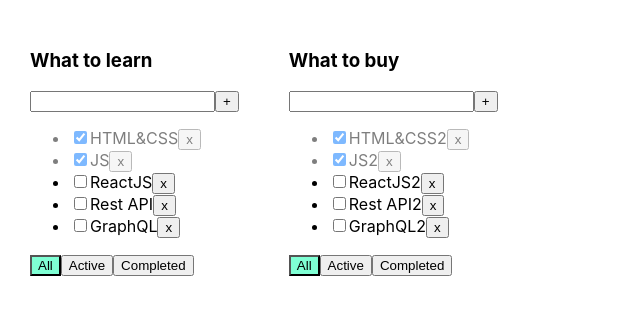
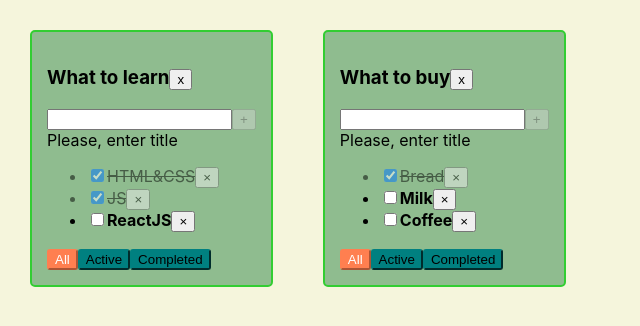
Before and after one commit to vasilyocheck/3-todolist, a React (Create React App) app: page / in a window 1280 px wide. Shown: the top 326 px of the page, without its empty margins (0-640 px from the left). Built offline with nearby package versions, Linux system fonts and the light colour scheme.

Commit message:
sprint 2 lesson 1 (with Victor)

```diff
--- a/src/App.css
+++ b/src/App.css
@@ -1,24 +1,41 @@
 .App {
   padding: 30px;
   display: flex;
+  background-color: beige;
+  height: 100vh;
 }
 
 .App > div {
   margin-right: 50px;
 }
-
-.error {
-  border: red 1px solid;
+.todolist {
+  background-color: darkseagreen;
+  border: 2px solid limegreen;
+  border-radius: 5px;
+  padding: 15px;
+  height: max-content;
 }
 
-.error-message {
-  color: red;
+
+.task {
+  font-weight: bold;
 }
-
-.active-filter {
-  background-color: aquamarine;
+.task-done {
+  opacity: 0.5;
+  text-decoration: line-through;
 }
-
-.is-done {
-  opacity: 0.5;
+.btn-filter {
+  background-color: teal;
+  border-radius: 3px;
+  border-color: teal;
 }
+.btn-filter-active {
+  background-color: coral;
+  color: white;
+  border-radius: 3px;
+  border-color: coral;
+}
+.empty-value-error {
+  border: 2px solid red;
+  outline: none;
+}
--- a/src/App.tsx
+++ b/src/App.tsx
@@ -1,124 +1,122 @@
-import React, {useState} from 'react';
+import React, { useState } from 'react';
 import './App.css';
-import {TaskType, Todolist} from './Todolist';
-import {v1} from 'uuid';
+import TodoList from './Todolist';
 
 
+//CRUD
 
-export type FilterValuesType = "all" | "active" | "completed";
-
-type todolistsType = {
+export type TaskType = {
     id: string
     title: string
+    isDone: boolean
+}
+export type FilterValuesType = "all"|"active"|"completed"
+
+export type TodolistType = {
+    todolistId: string
+    todolistTitle: string
     filter: FilterValuesType
 }
 
-type TodolistsTasksType = {
+type TasksStateType = {
     [key: string]: TaskType[]
 }
 
-function App() {
+function App(): JSX.Element {
+    // BLL:
+    const todolistId_1 = crypto.randomUUID();
+    const todolistId_2 = crypto.randomUUID();
+    const [todolists, setTodolists] = useState<TodolistType[]>([
+        {todolistId: todolistId_1, todolistTitle: 'What to learn', filter: 'all'},
+        {todolistId: todolistId_2, todolistTitle: 'What to buy', filter: 'all'}
+    ]);
 
-    // let [tasks, setTasks] = useState([
-    //     {id: v1(), title: "HTML&CSS", isDone: true},
-    //     {id: v1(), title: "JS", isDone: true},
-    //     {id: v1(), title: "ReactJS", isDone: false},
-    //     {id: v1(), title: "Rest API", isDone: false},
-    //     {id: v1(), title: "GraphQL", isDone: false},
-    // ]);
-    // let [filter, setFilter] = useState<FilterValuesType>("all");
+    let [tasks, setTasks] = useState<TasksStateType>({
+        [todolistId_1]: [
+            {id: crypto.randomUUID(), title: 'HTML&CSS', isDone: true},
+            {id: crypto.randomUUID(), title: 'JS', isDone: true},
+            {id: crypto.randomUUID(), title: 'ReactJS', isDone: false},
 
-    let todolistID1 = v1();
-    let todolistID2 = v1();
-
-    let [todolists, setTodolists] = useState<Array<todolistsType>>([
-        {id: todolistID1, title: 'What to learn', filter: 'all'},
-        {id: todolistID2, title: 'What to buy', filter: 'all'},
-    ])
-
-    let [tasks, setTasks] = useState<TodolistsTasksType>({
-        [todolistID1]: [
-            {id: v1(), title: "HTML&CSS", isDone: true},
-            {id: v1(), title: "JS", isDone: true},
-            {id: v1(), title: "ReactJS", isDone: false},
-            {id: v1(), title: "Rest API", isDone: false},
-            {id: v1(), title: "GraphQL", isDone: false},
         ],
-        [todolistID2]: [
-            {id: v1(), title: "HTML&CSS2", isDone: true},
-            {id: v1(), title: "JS2", isDone: true},
-            {id: v1(), title: "ReactJS2", isDone: false},
-            {id: v1(), title: "Rest API2", isDone: false},
-            {id: v1(), title: "GraphQL2", isDone: false},
+        [todolistId_2]: [
+            {id: crypto.randomUUID(), title: 'Bread', isDone: true},
+            {id: crypto.randomUUID(), title: 'Milk', isDone: false},
+            {id: crypto.randomUUID(), title: 'Coffee', isDone: false},
         ]
-    });
+    })
 
 
-    function removeTask(id: string, todolistId: string) {
-        let filteredTasks = tasks[todolistId].filter(t => t.id !== id);
-        tasks[todolistId] = filteredTasks;
-        setTasks({...tasks});
+    const removeTask = (taskId: string, todolistId: string): void => {
+       /* const taskToRemove = tasks[todolistId];
+        const filteredTasks = taskToRemove.filter(t => t.id !== taskId);
+        const copyTasks = {...tasks}
+        copyTasks[todolistId] = filteredTasks;
+        setTasks(copyTasks)*/
+        setTasks({...tasks, [todolistId]: tasks[todolistId].filter(t => t.id !== taskId)});
+    }  // D
+    const addTask = (taskTitle: string, todolistId: string) => {
+        const newTask: TaskType = {
+            id: crypto.randomUUID(),
+            title: taskTitle,
+            isDone: false
+        }
+        //const nextTasks = [...tasks[todolistId], newTask];
+        setTasks({...tasks, [todolistId]: [...tasks[todolistId], newTask]});
+    }  // C
+    const changeTaskStatus = (taskId: string, isDone: boolean, todolistId: string) => {
+
+        setTasks({...tasks,
+            [todolistId]: tasks[todolistId].map(t => t.id === taskId ? {...t, isDone: isDone} : t)});
+    }
+    const changeTaskTitle = (taskId: string, title: string, todolistId: string) => {
+        setTasks({...tasks,
+            [todolistId]: tasks[todolistId].map(t => t.id === taskId ? {...t, title: title} : t)});
+
     }
 
-    function addTask(title: string, todolistId: string) {
-        let task = {id: v1(), title: title, isDone: false};
-        let newTasks = [task, ...tasks[todolistId]];
-        tasks[todolistId] = newTasks;
-        setTasks({...tasks});
+    const removeTodolist = (todolistId: string) => {
+        setTodolists(todolists.filter(tl => tl.todolistId !== todolistId))
+        delete tasks[todolistId];
     }
+    const getTasksForRender = (allTasks: Array<TaskType>, nextFilter: FilterValuesType): Array<TaskType> => {
+        switch (nextFilter) {
+            case "active":
+                return allTasks.filter(t => t.isDone === false)
+            case "completed":
+                return allTasks.filter(t => t.isDone === true)
+            default:
+                return allTasks
+        }
+    }
+    const changeTodolistFilter = (nextFilter: FilterValuesType, todolistId: string) => {
+        setTodolists(todolists.map(tl => tl.todolistId === todolistId ? {...tl, filter: nextFilter} : tl));
+    }
+    // UI:
 
-    function changeStatus(taskId: string, isDone: boolean, todolistId: string) {
-        let task = tasks[todolistId].find(t => t.id === taskId);
-        if (task) {
-            task.isDone = isDone;
-        }
-
-        setTasks({...tasks});
-    }
+    const todolistComponents: Array<JSX.Element> = todolists.map(tl => {
+        const tasksForRender: Array<TaskType> = getTasksForRender(tasks[tl.todolistId], tl.filter)
+        return(
+            <TodoList
+                key={tl.todolistId}
+                todolistId={tl.todolistId}
+                filter={tl.filter}
+                title={tl.todolistTitle}
+                tasks={tasksForRender}
+                removeTask={removeTask}
+                changeFilter={changeTodolistFilter}
+                changeTaskStatus={changeTaskStatus}
+                addTask={addTask}
+                removeTodolist={removeTodolist}
+            />
+        );
+    })
 
 
-    function changeFilter(value: FilterValuesType, todolistId: string) {
-        let changedTodolist = todolists.find(tl => tl.id === todolistId);
-        if(changedTodolist) {
-            changedTodolist.filter = value;
-            setTodolists([...todolists]);
-        }
-    }
 
 
     return (
         <div className="App">
-            {todolists.map(todolist => {
-                let tasksForTodolist = tasks[todolist.id];
-
-                if (todolist.filter === "active") {
-                    tasksForTodolist = tasksForTodolist.filter(t => !t.isDone);
-                }
-                if (todolist.filter === "completed") {
-                    tasksForTodolist = tasksForTodolist.filter(t => t.isDone);
-                }
-                return (
-                    <Todolist
-                        key={todolist.id}
-                        title={todolist.title}
-                        todolistId={todolist.id}
-                        tasks={tasksForTodolist}
-                        removeTask={removeTask}
-                        changeFilter={changeFilter}
-                        addTask={addTask}
-                        changeTaskStatus={changeStatus}
-                        filter={todolist.filter}/>
-                );
-            })}
-
-            {/*<Todolist title="What to learn"
-                      tasks={tasksForTodolist}
-                      removeTask={removeTask}
-                      changeFilter={changeFilter}
-                      addTask={addTask}
-                      changeTaskStatus={changeStatus}
-                      filter={filter}
-            />*/}
+            {todolistComponents}
         </div>
     );
 }
--- /dev/null
+++ b/src/Task.tsx
@@ -0,0 +1,32 @@
+import React, {ChangeEvent, FC} from "react";
+import {TaskType} from "./App";
+
+type TaskPropsType = {
+    removeTask: (taskId: string) => void;
+    changeTaskStatus: (isDone: boolean) => void;
+} & TaskType
+
+const Task: FC<TaskPropsType> = (
+    {
+        id,
+        title,
+        isDone,
+        removeTask,
+        changeTaskStatus
+    }) => {
+    const onClickRemoveTaskHandler = () => removeTask(id);
+    const onChangeAlterTaskStatusHandler = (e: ChangeEvent<HTMLInputElement>) =>
+        changeTaskStatus(e.currentTarget.checked)
+    return (
+        <li key={id} className={isDone ? "task-done" : "task"}>
+            <input
+                type="checkbox"
+                checked={isDone}
+                onChange={onChangeAlterTaskStatusHandler}
+            />
+            <span>{title}</span>
+            <button onClick={onClickRemoveTaskHandler}>&times;</button>
+        </li>
+    )
+}
+export default Task;
--- a/src/Todolist.tsx
+++ b/src/Todolist.tsx
@@ -1,90 +1,114 @@
-import React, {ChangeEvent, KeyboardEvent, useState} from 'react';
-import {FilterValuesType} from './App';
-import todoList from "../src_04-09-2023/TodoList";
+import React, { ChangeEvent, KeyboardEvent, useState } from "react";
+import { FilterValuesType, TaskType } from "./App";
+import Task from "./Task";
 
-export type TaskType = {
-    id: string
+type TodoListPropsType = {
     title: string
-    isDone: boolean
-}
+    tasks: Array<TaskType>
+    filter: FilterValuesType
+    removeTask: (taskId: string, todolistId: string) => void
+    changeFilter: (nextFilter: FilterValuesType, todolistId: string) => void
+    changeTaskStatus:(taskId: string, isDone: boolean, todolistId: string) => void
+    addTask: (taskTitle: string, todolistId: string) => void
+    removeTodolist: (todolistId: string) => void
+    todolistId: string
+};
 
-type PropsType = {
-    title: string
-    todolistId: string
-    tasks: Array<TaskType>
-    removeTask: (taskId: string, todolistId: string) => void
-    changeFilter: (value: FilterValuesType, todolistId: string) => void
-    addTask: (title: string, todolistId: string) => void
-    changeTaskStatus: (taskId: string, isDone: boolean, todolistId: string) => void
-    filter: FilterValuesType
-}
+const TodoList: React.FC<TodoListPropsType> = ({
+    todolistId,
+    title,
+    tasks,
+    filter,
+    removeTask,
+    changeFilter,
+    addTask,
+    changeTaskStatus,
+    removeTodolist
+}) => {
+    const [newTaskTitle, setNewTaskTitle] = useState("")
+    const [emptyValueError, setEmptyValueError] = useState(false)
+    const isAddTaskPossible = Boolean(newTaskTitle)
+    const tasksComponents: JSX.Element = tasks.length
+        ? <ul>
+            {tasks.map((t) => {
+                const removeTaskCallback = (taskId: string) => removeTask(taskId, todolistId);
+                const changeTaskStatusCallback = (isDone: boolean) => changeTaskStatus(t.id, isDone, todolistId);
+                return (
+                    <Task
+                        key={t.id}
+                        {...t}
+                        removeTask={removeTaskCallback}
+                        changeTaskStatus={changeTaskStatusCallback}
+                    />
+                );
+            })}
+        </ul>
+        : <span>Your taskslist is empty</span>
 
-export function Todolist(props: PropsType) {
+    const changeFilterOnClickHandlerCreator =
+        (nextFilter: FilterValuesType): (() => void) => () => changeFilter(nextFilter, todolistId);
 
-    let [title, setTitle] = useState("")
-    let [error, setError] = useState<string | null>(null)
-
-    const addTask = () => {
-        if (title.trim() !== "") {
-            props.addTask(title.trim(), props.todolistId);
-            setTitle("");
-        } else {
-            setError("Title is required");
+    const onClickAddTaskHandler = () => {
+        if (isAddTaskPossible) {
+            const trimmedTitle = newTaskTitle.trim()
+            if(trimmedTitle){
+                addTask(trimmedTitle, todolistId)
+            } else {
+                setEmptyValueError(true)
+            }
+            setNewTaskTitle("")
         }
     }
-
-    const onChangeHandler = (e: ChangeEvent<HTMLInputElement>) => {
-        setTitle(e.currentTarget.value)
+    const onChangeSetLocalTitleHandler = (e: ChangeEvent<HTMLInputElement>) => {
+        if(!newTaskTitle.trim()){
+            setEmptyValueError(true)
+        } else {
+            emptyValueError && setEmptyValueError(false)
+        }
+        setNewTaskTitle(e.currentTarget.value)
+    }
+    const onKeyDownAddTaskHandler = (e: KeyboardEvent<HTMLInputElement>) => {
+        e.key === "Enter" && onClickAddTaskHandler()
+    }
+    const onClickRemoveTodolistHandler = () => {
+        removeTodolist(todolistId);
     }
 
-    const onKeyPressHandler = (e: KeyboardEvent<HTMLInputElement>) => {
-        setError(null);
-        if (e.charCode === 13) {
-            addTask();
-        }
-    }
+    return (
+        <div className="todolist">
+            <h3>{title}<button onClick={onClickRemoveTodolistHandler}>x</button></h3>
+            <div>
+                <input
+                    value={newTaskTitle}
+                    onChange={onChangeSetLocalTitleHandler}
+                    onKeyDown={onKeyDownAddTaskHandler}
+                    className={emptyValueError ? "empty-value-error" : "" }
+                />
+                <button
+                    disabled={!isAddTaskPossible}
+                    onClick={onClickAddTaskHandler}>+</button>
+               <div style={{color: emptyValueError ? "red" : "black"}}>Please, enter title</div>
+            </div>
+            {tasksComponents}
+            <div>
+                <button
+                    className={filter === "all" ? "btn-filter-active" : "btn-filter"}
+                    onClick={() => changeFilter("all", todolistId)}>
+                    All
+                </button>
+                <button
+                    className={filter === "active" ? "btn-filter-active" : "btn-filter"}
+                    onClick={changeFilterOnClickHandlerCreator("active")}>
+                    Active
+                </button>
+                <button
+                    className={filter === "completed" ? "btn-filter-active" : "btn-filter"}
+                    onClick={changeFilterOnClickHandlerCreator("completed")}>
+                    Completed
+                </button>
+            </div>
+        </div>
+    );
+};
 
-    const onAllClickHandler = () => props.changeFilter("all", props.todolistId);
-    const onActiveClickHandler = () => props.changeFilter("active", props.todolistId);
-    const onCompletedClickHandler = () => props.changeFilter("completed", props.todolistId);
-
-
-    return <div>
-        <h3>{props.title}</h3>
-        <div>
-            <input value={title}
-                   onChange={onChangeHandler}
-                   onKeyPress={onKeyPressHandler}
-                   className={error ? "error" : ""}
-            />
-            <button onClick={addTask}>+</button>
-            {error && <div className="error-message">{error}</div>}
-        </div>
-        <ul>
-            {
-                props.tasks.map(t => {
-                    const onClickHandler = () => props.removeTask(t.id, props.todolistId)
-                    const onChangeHandler = (e: ChangeEvent<HTMLInputElement>) => {
-                        props.changeTaskStatus(t.id, e.currentTarget.checked, props.todolistId);
-                    }
-
-                    return <li key={t.id} className={t.isDone ? "is-done" : ""}>
-                        <input type="checkbox"
-                               onChange={onChangeHandler}
-                               checked={t.isDone}/>
-                        <span>{t.title}</span>
-                        <button onClick={onClickHandler}>x</button>
-                    </li>
-                })
-            }
-        </ul>
-        <div>
-            <button className={props.filter === 'all' ? "active-filter" : ""}
-                    onClick={onAllClickHandler}>All</button>
-            <button className={props.filter === 'active' ? "active-filter" : ""}
-                onClick={onActiveClickHandler}>Active</button>
-            <button className={props.filter === 'completed' ? "active-filter" : ""}
-                onClick={onCompletedClickHandler}>Completed</button>
-        </div>
-    </div>
-}
+export default TodoList;
--- a/src/index.tsx
+++ b/src/index.tsx
@@ -1,13 +1,18 @@
 import React from 'react';
-import ReactDOM from 'react-dom';
+import ReactDOM from 'react-dom/client';
 import './index.css';
+import App from './App';
 
-import * as serviceWorker from './serviceWorker';
-import App from "./App";
 
-ReactDOM.render(<App />,  document.getElementById('root'));
+const root = ReactDOM.createRoot(
+  document.getElementById('root') as HTMLElement
+);
+root.render(
+  <React.StrictMode>
+    <App />
+  </React.StrictMode>
+);
 
-// If you want your app to work offline and load faster, you can change
-// unregister() to register() below. Note this comes with some pitfalls.
-// Learn more about service workers: https://bit.ly/CRA-PWA
-serviceWorker.unregister();
+// If you want to start measuring performance in your app, pass a function
+// to log results (for example: reportWebVitals(console.log))
+// or send to an analytics endpoint. Learn more: https://bit.ly/CRA-vitals
```
